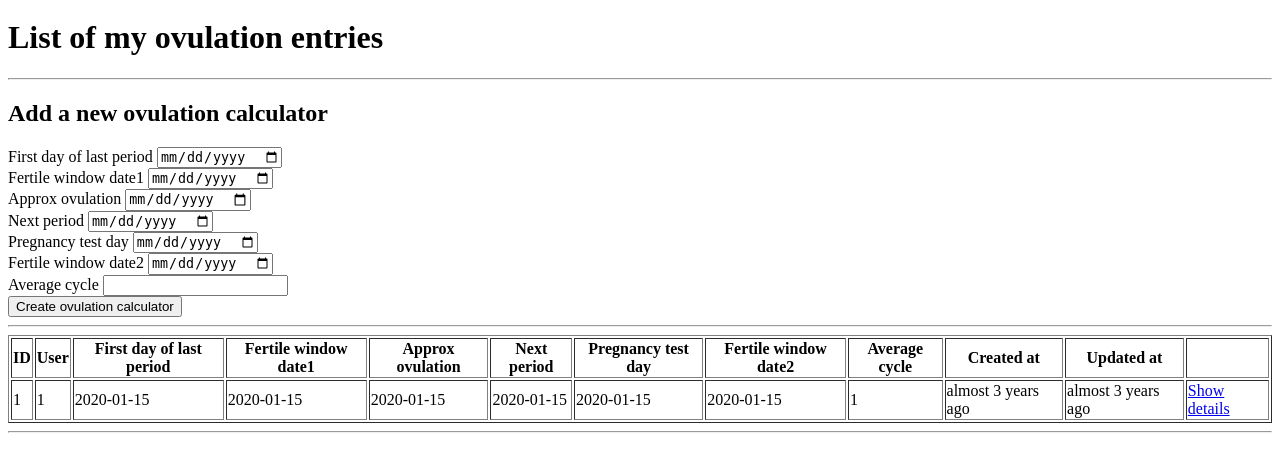
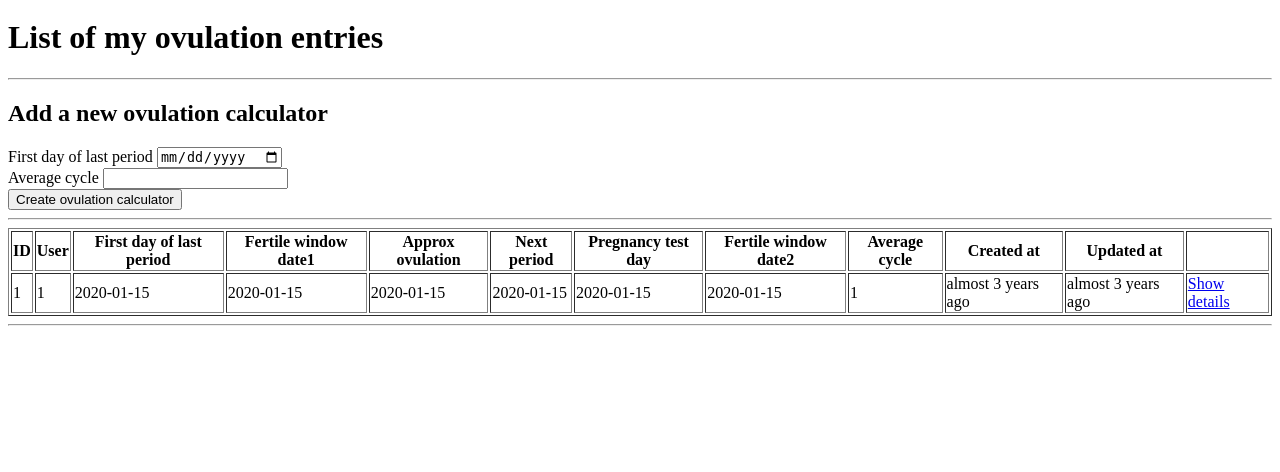
Before and after one commit to kravninjabooth-appdev/fertility-window, a Rails app: page /dashboard in a window 1280 px wide. Shown: the part 172-644 px from the top of the page. Run offline with Rails 7, Linux system fonts and the light colour scheme; tables that the repository leaves empty hold one stand-in row (values such as "Sample post").

Commit message:
removed fields from form

```diff
--- a/app/views/ovulation_calculators/index.html.erb
+++ b/app/views/ovulation_calculators/index.html.erb
@@ -22,46 +22,6 @@
         </label>
 
         <input type="date" id="first_day_of_last_period_box" name="query_first_day_of_last_period">
-      </div>
-
-      <div>
-        <label for="fertile_window_date1_box">
-          Fertile window date1
-        </label>
-
-        <input type="date" id="fertile_window_date1_box" name="query_fertile_window_date1">
-      </div>
-
-      <div>
-        <label for="approx_ovulation_box">
-          Approx ovulation
-        </label>
-
-        <input type="date" id="approx_ovulation_box" name="query_approx_ovulation">
-      </div>
-
-      <div>
-        <label for="next_period_box">
-          Next period
-        </label>
-
-        <input type="date" id="next_period_box" name="query_next_period">
-      </div>
-
-      <div>
-        <label for="pregnancy_test_day_box">
-          Pregnancy test day
-        </label>
-
-        <input type="date" id="pregnancy_test_day_box" name="query_pregnancy_test_day">
-      </div>
-
-      <div>
-        <label for="fertile_window_date2_box">
-          Fertile window date2
-        </label>
-
-        <input type="date" id="fertile_window_date2_box" name="query_fertile_window_date2">
       </div>
 
       <div>
```
